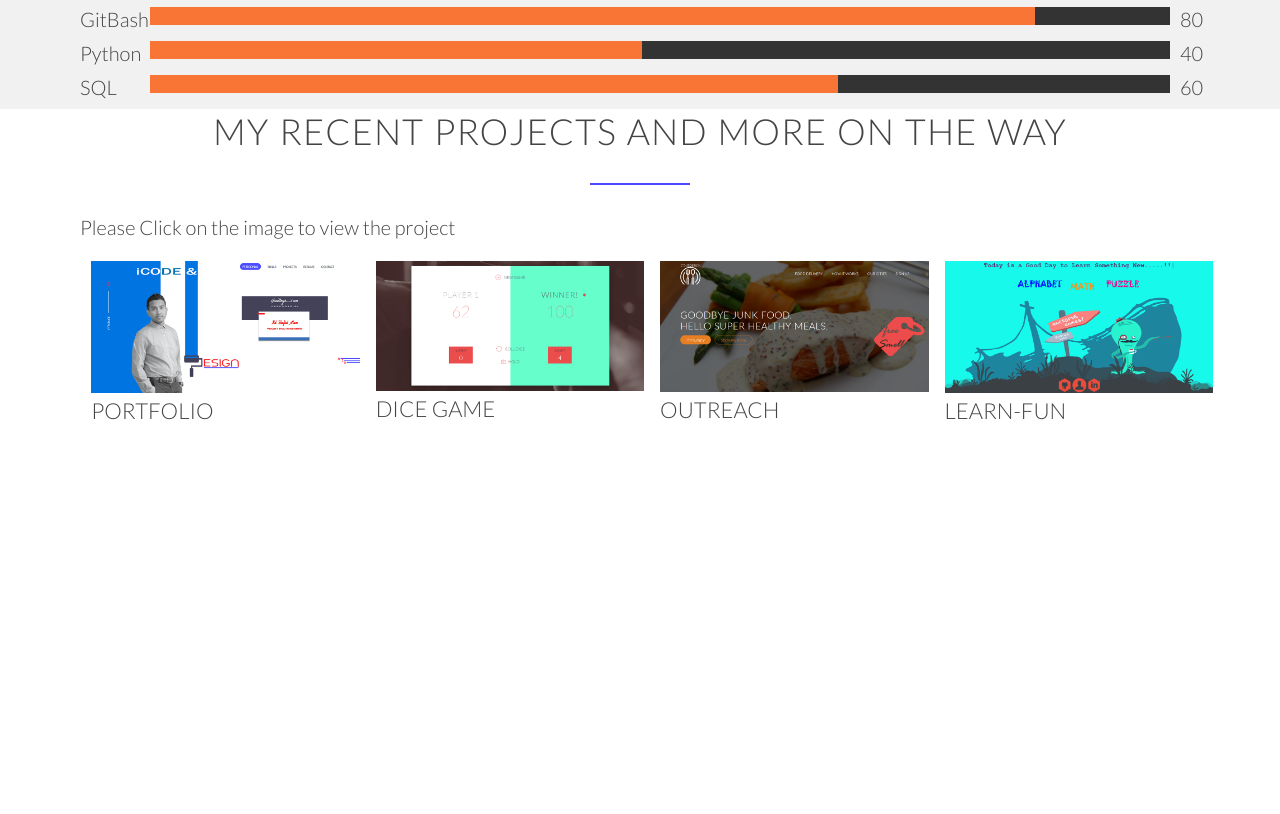
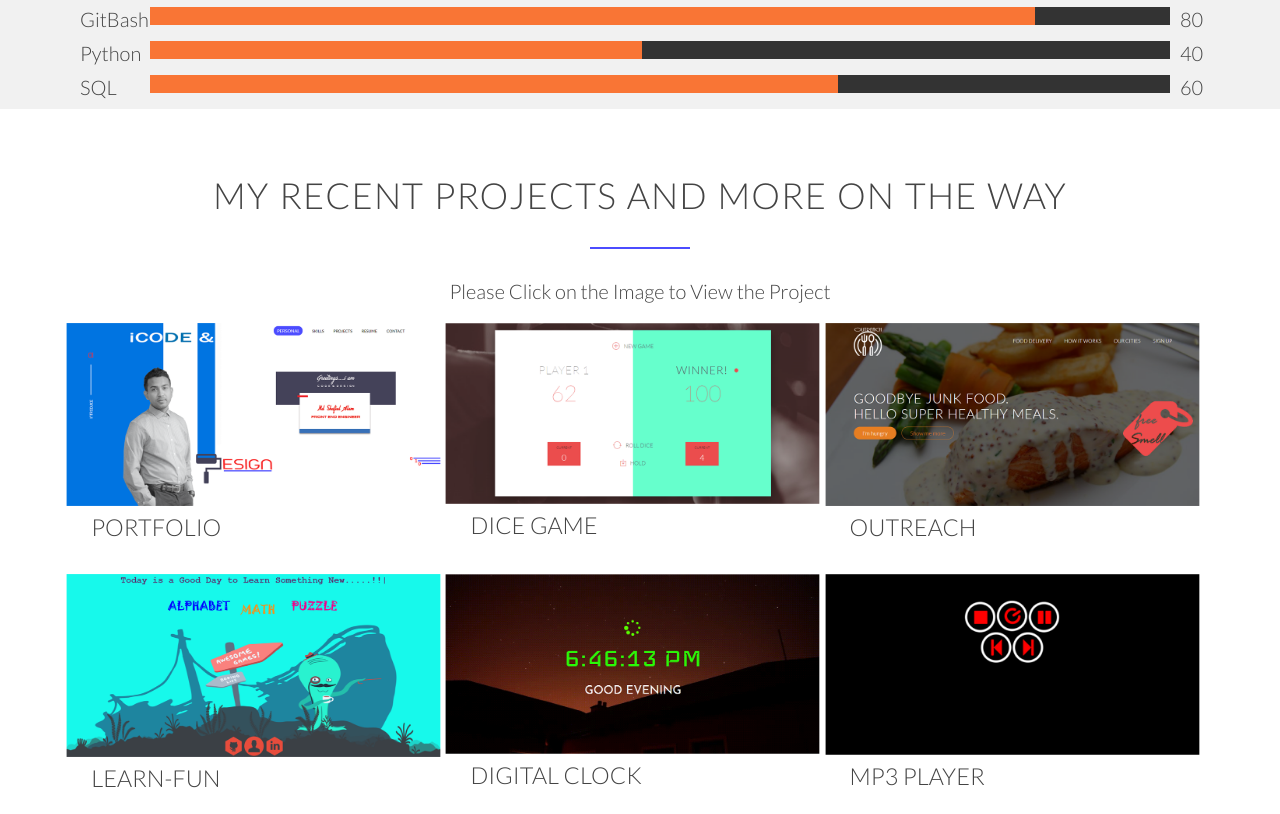
Before and after one commit to alamwebtech/my-portfolio, a plain HTML site: page index.html in a window 1280 px wide. Shown: the part 2031-2845 px from the top of the page. Before the commit the page ends 2492 px from the top, so only its background shows below. Drawn offline with nearby package versions, Linux system fonts and the light colour scheme; a script that the page names is missing; files whose address does not match are found by name; a web font is replaced by a local one.

Commit message:
projects section done

```diff
--- a/index.html
+++ b/index.html
@@ -161,33 +161,51 @@
 		<section class="section-projects" id="projects">
             <div class="row">
                 <h2> My Recent Projects and More on the way</h2>
-				<p>Please Click on the image to view the project</p>
+				<p class="view-project">Please Click on the Image to View the Project</p>
             </div>
-            <div class="row js--wp-4">
-                <div class="col span-1-of-4 box">
-                    <img src="resources/img/project/portfolio.png" alt="Portfolio">
+            <div class="row js--wp-4  clearfix">
+                <div class="col span-1-of-3 box">
+                  <a href="#" target="_blank"> <img src="resources/img/project/portfolio.png" alt="Portfolio"> </a>
                     <h3>PORTFOLIO</h3>
 
                 </div>
 
-                <div class="col span-1-of-4 box">
-                    <img src="resources/img/project/dice.png" alt="Dice Game">
+                <div class="col span-1-of-3 box">
+					<a href="http://alamwebtech.com/dice/" target="_blank"><img src="resources/img/project/dice.png" alt="Dice Game"></a>
                     <h3>DICE GAME</h3>
 
                 </div>
 
-                 <div class="col span-1-of-4 box">
-                    <img src="resources/img/project/outreach.png" alt="outReach Restaurent">
+                 <div class="col span-1-of-3 box">
+					 <a href="http://alamwebtech.com/outreach/" target="_blank"><img src="resources/img/project/outreach.png" alt="outReach Restaurent"> </a>
                     <h3>outReach</h3>
 
                 </div>
 
-                 <div class="col span-1-of-4 box">
-                    <img src="resources/img/project/learnfun.png" alt="Learn Fun">
+
+
+            </div>
+
+			<div class="row padding-up  clearfix">
+				<div class="col span-1-of-3 box">
+					<a href="http://alamwebtech.com/learn-fun/" target="_blank"><img src="resources/img/project/learnfun.png" alt="Learn Fun"></a>
                     <h3>Learn-Fun</h3>
 
                 </div>
-            </div>
+
+				<div class="col span-1-of-3 box">
+					<a href="http://alamwebtech.com/clock/" target="_blank"><img src="resources/img/project/clock.png" alt="outReach Restaurent"></a>
+                    <h3>Digital Clock</h3>
+
+                </div>
+
+                 <div class="col span-1-of-3 box">
+					 <a href="http://alamwebtech.com/mp3/" target="_blank"><img src="resources/img/project/mp3.png" alt="Learn Fun"></a>
+                    <h3>Mp3 PLayer</h3>
+
+                </div>
+
+			</div>
 
         </section>
 
--- a/resources/css/style.css
+++ b/resources/css/style.css
@@ -188,7 +188,7 @@ h2 {
     letter-spacing: 1px;
 }
 
-h3 {
+.section-about h3 {
     font-size: 110%;
     margin-bottom: 15px;
 }
@@ -245,12 +245,35 @@ section#skills.sectoin-skills {
 
 /*-----SECTION PROJECTS -----*/
 
-
-.box img{
-	width: 110%;
-	height: auto;
+.section-projects{
+	margin-top: 5%;
 }
 
+p.view-project{
+	margin-bottom: 10px;
+	text-align: center;
+	font-weight: 300;
+}
+
+.box img {
+
+    width: 96%;
+    height: auto;
+    transform: scale(1.15);
+    transition: transform 0.5s, opacity 0.5s;
+}
+
+.section-projects h3{
+	margin-top: 15px;
+}
+
+/*----IMAGE HOVER---*/
+
+
+
+.box img:hover {
+    transform: scale(1.03);
+}
 
 
 
```
